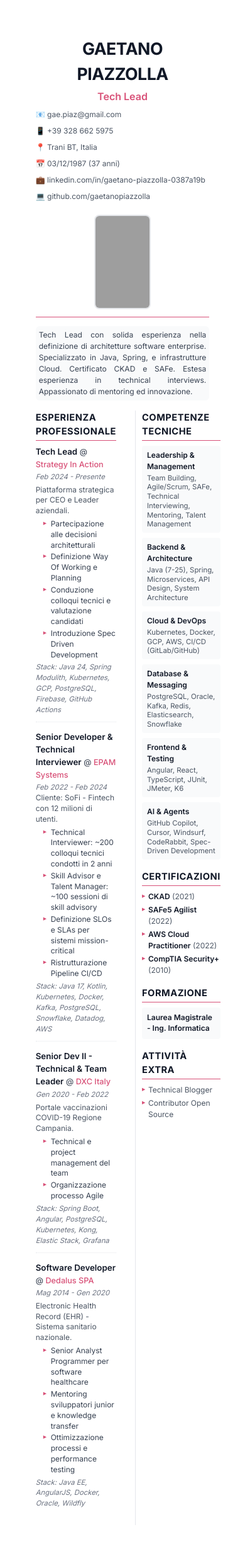
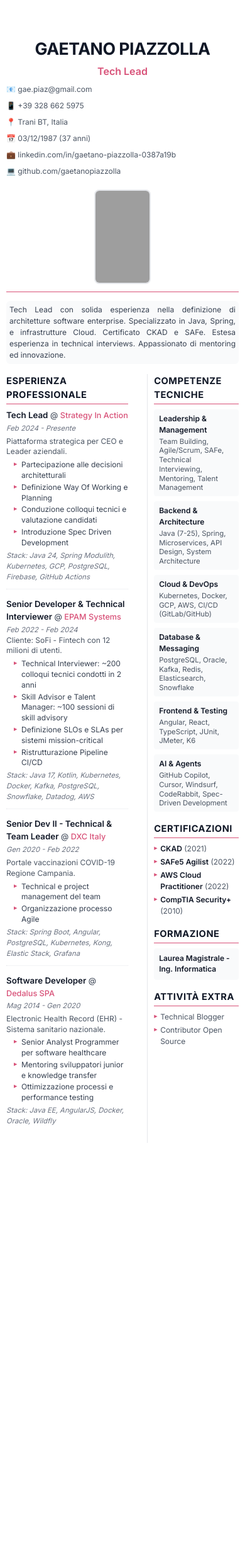
Before and after one commit to GaetanoPiazzolla/gaetanopiazzolla.github.io, a Jekyll site: the page assets/cv-2025.html, which Jekyll copies as it is, in a window 390 px wide. Shown: the whole page at 63% size. Built offline with Jekyll 4.4.1, drawn with Linux system fonts in a browser that asks for light colours; after the commit the page ends 1872 px from its top, so only the background shows below that; grey boxes are pictures that could not be loaded.

Commit message:
reduced padding on small screens

```diff
--- a/assets/cv-2025.html
+++ b/assets/cv-2025.html
@@ -297,6 +297,11 @@
                 grid-template-columns: 1fr;
                 gap: 8px;
             }
+
+            .container {
+                padding-left: 10px;
+                padding-right: 10px;
+            }
         }
 
         @page {
```
